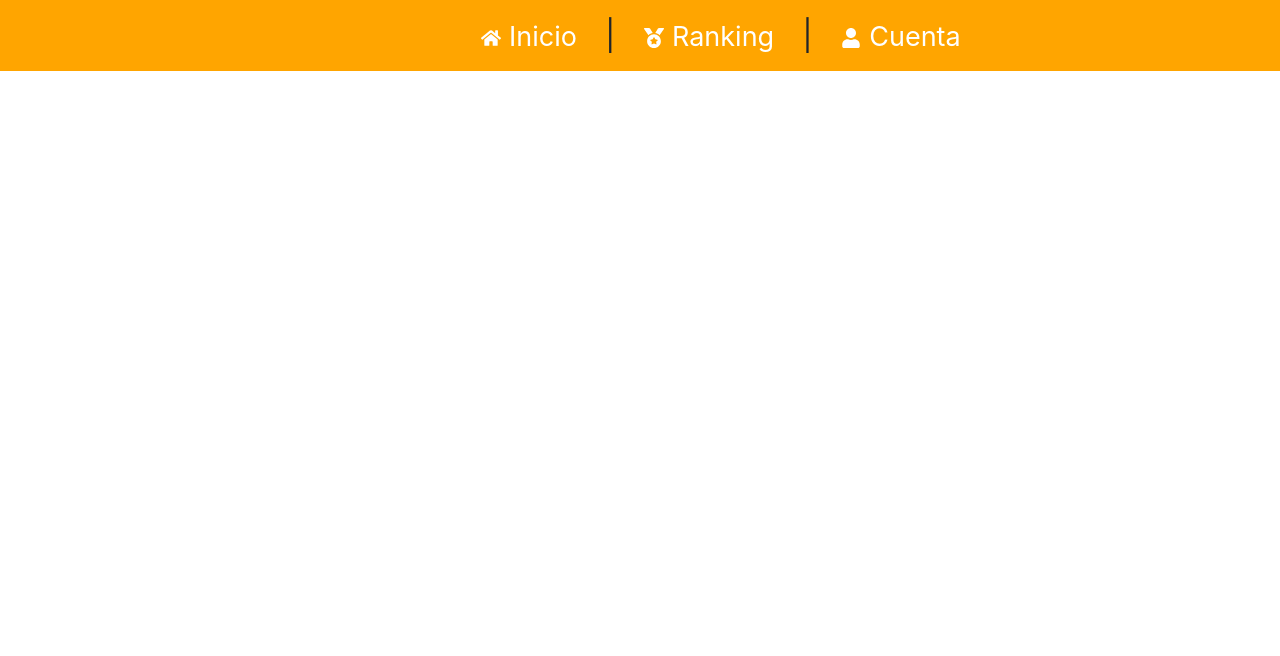
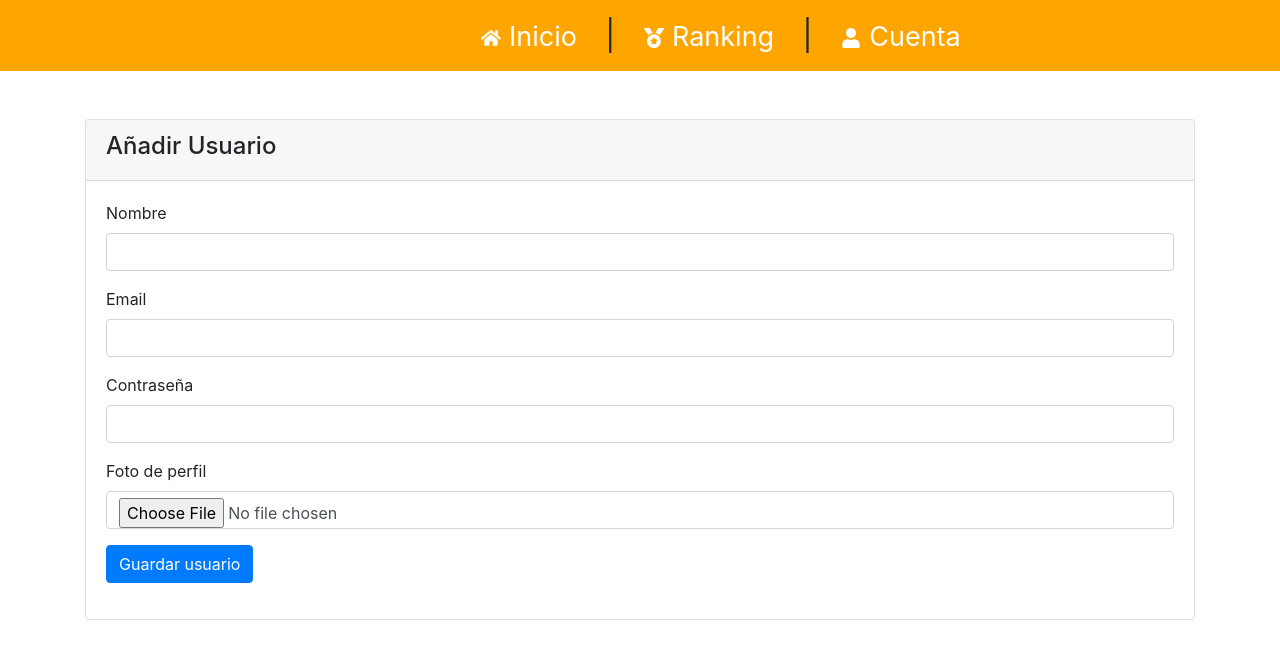
Before and after one commit to daniel2002ccr/Proyecto-DAW-Trivial, a Vue app in the folder FRONT-END/proyectotrivial/: page /admin/crearUser in a window 1280 px wide. Shown: the top 656 px of the page. Built offline with nearby package versions, Linux system fonts and the light colour scheme.

Commit message:
[ADD] Añadir Usuario

```diff
--- a/FRONT-END/proyectotrivial/src/router/index.js
+++ b/FRONT-END/proyectotrivial/src/router/index.js
@@ -3,7 +3,8 @@ import HomeView from '../views/HomeView.vue'
 import RankingView from '../views/RankingView.vue'
 import CuentaView from '../views/CuentaView.vue'
 import PreguntasView from '../views/PreguntasView.vue'
-import AdminView from '../views/AdminView.vue'
+import AdminsView from '../views/usuarios/AdminsView.vue'
+import InsertarUsuarioView from '../views/usuarios/InsertarUsuarioView.vue'
 import SeleccionDificultad from '../components/SeleccionDificultad.vue';
 
 const routes = [
@@ -30,7 +31,12 @@ const routes = [
   {
     path: '/admin',
     name: 'admin',
-    component: AdminView
+    component: AdminsView
+  },
+  {
+    path: '/admin/crearUser',
+    name: 'InsertarUsuarioView',
+    component: InsertarUsuarioView
   },
   {
     path: '/seleccion-dificultad',
--- a/FRONT-END/proyectotrivial/src/views/AdminsView.vue
+++ b/FRONT-END/proyectotrivial/src/views/usuarios/AdminsView.vue
@@ -17,7 +17,7 @@
                     <th>Activo</th>
                     </tr>
                 </thead>
-                <tbody>
+                <tbody v-if="this.usuario.length > 0">
                     <tr v-for="(usuario, index) in this.usuarios" :key="index">
                         <td>usuario.id</td>
                         <td>usuario.name</td>
@@ -30,6 +30,11 @@
                                 Editar Usuario</router-link>
                             <button type="button" class="btn btn-danger">Borrar Usuario</button>
                         </td>
+                    </tr>
+                </tbody>
+                <tbody v-else>
+                    <tr>
+                        <td colspan="7">No hay usuarios</td>
                     </tr>
                 </tbody>
             </table>
--- /dev/null
+++ b/FRONT-END/proyectotrivial/src/views/usuarios/InsertarUsuarioView.vue
@@ -0,0 +1,67 @@
+<template>
+    <div class="container mt-5">
+        <div class="card">
+            <div class="card-header">
+                <h4>Añadir Usuario</h4>
+            </div>
+            <div class="card-body">
+                <div class="mb-3">
+                    <label for="">Nombre</label>
+                    <input type="text" v-model="model.usuario.nombre" class="form-control" required>
+                </div>
+                <div class="mb-3">
+                    <label for="">Email</label>
+                    <input type="text" v-model="model.usuario.email" class="form-control" required>
+                </div>
+                <div class="mb-3">
+                    <label for="">Contraseña</label>
+                    <input type="password" v-model="model.usuario.password" class="form-control">
+                </div>
+                <div class="mb-3">
+                    <label for="">Foto de perfil</label>
+                    <input type="file" @change="handleFileUpload" class="form-control">
+                </div>
+
+                <div class="mb-3">
+                    <button type="button" class="btn btn-primary" @click="guardarUsuario">Guardar usuario</button>
+                </div>
+            </div>
+        </div>
+    </div>
+</template>
+<script>
+import axios from 'axios';
+export default {
+    name: 'crearUsuario',
+    data() {
+        return {
+            model: {
+                usuario: {
+                    nombre: '',
+                    email: '',
+                    password: '',
+                    imagen: null
+                }
+            }
+        }
+    },
+    methods: {
+        handleFileUpload(event) {
+            this.model.usuario.imagen = event.target.files[0]; // Asignar el archivo seleccionado al modelo de datos
+        },
+        guardarUsuario() {
+            axios.post('http://localhost:8080/trivial/v1/users', this.model.usuario)
+                .then(response => {
+                    console.log(response)
+                    this.users = response.data;
+                })
+                .catch(error => {
+                    console.error('Hubo un problema con la solicitud:', error);
+
+                });
+            console.log(this.model.usuario); // Ejemplo de cómo acceder al modelo de usuario con la imagen
+        }
+    }
+}
+</script>
+<style></style>
```
